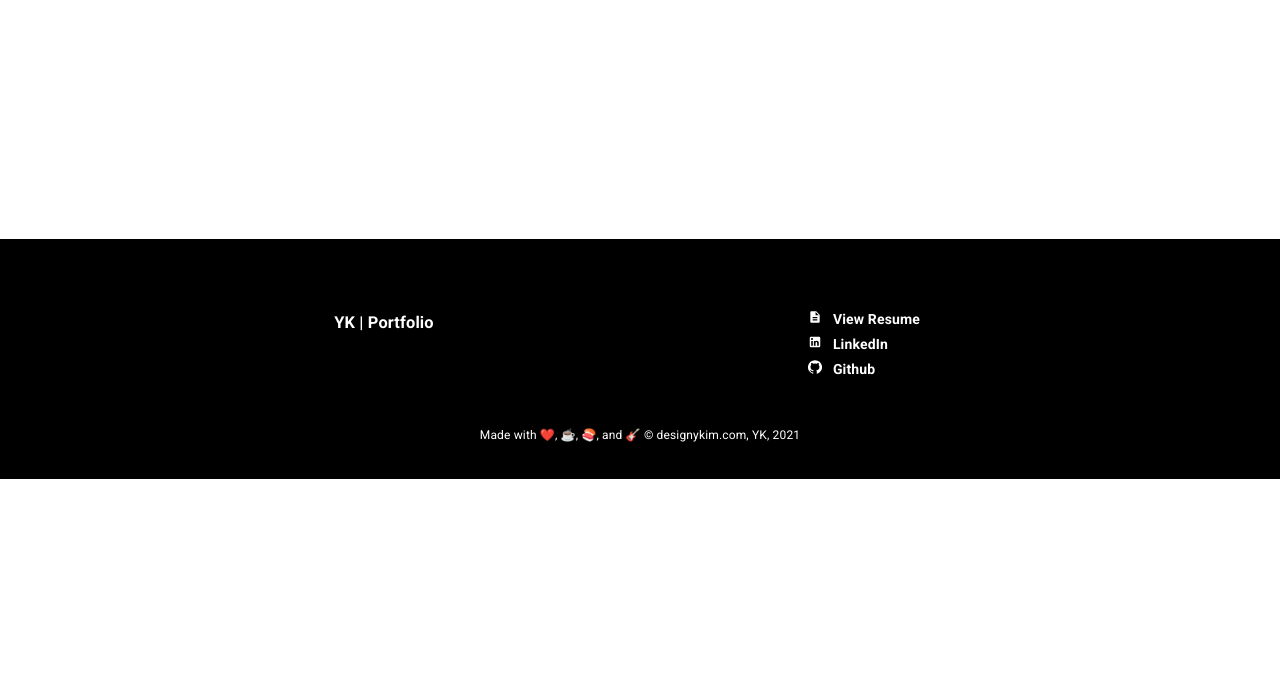
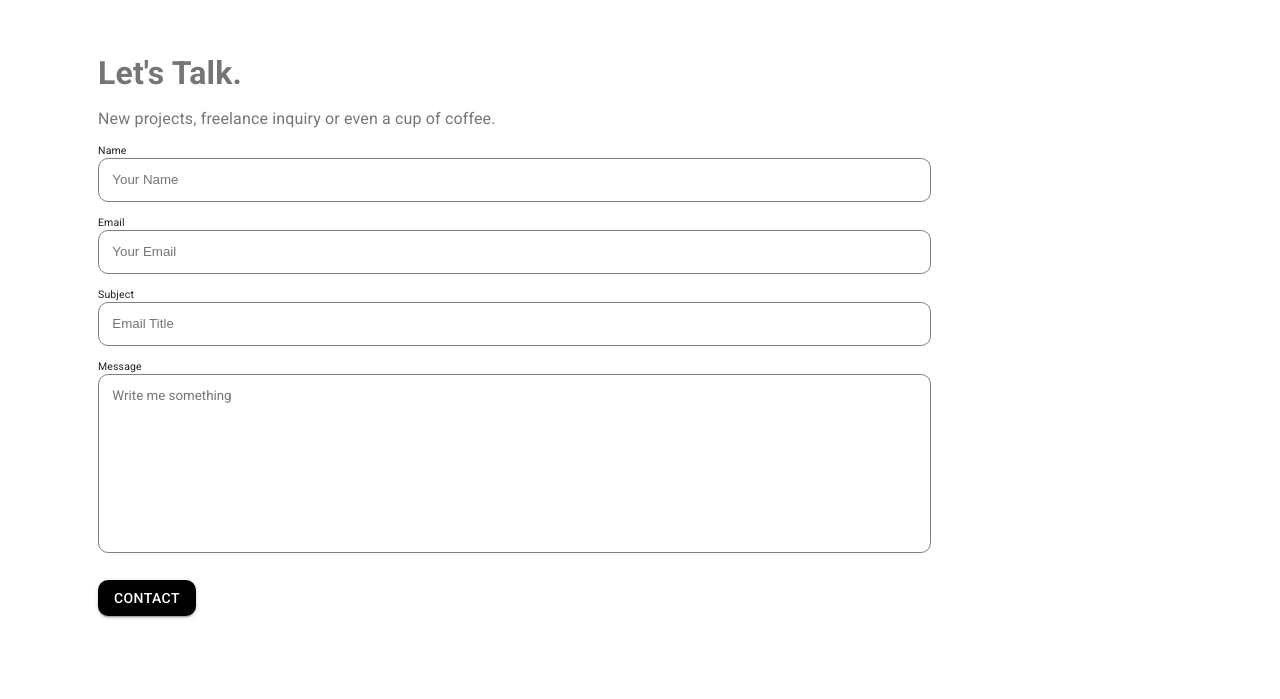
Before and after one commit to kys3923/portfolio-ver3-client, a Next.js app: page /contact in a window 1280 px wide. Before the commit this address had no page. Shown: the part 561-1260 px from the top of the page. Before the commit the page ends 1040 px from the top, so only its background shows below. Built offline with nearby package versions, Linux system fonts and the light colour scheme.

Commit message:
updated contact page

```diff
--- a/components/header.js
+++ b/components/header.js
@@ -56,7 +56,7 @@ const Header = (props) => {
         <li><Link href="/devworks" ><a onClick={closeSlide}>DEV</a></Link></li>
         <li><Link href="/designworks" ><a onClick={closeSlide}>DESIGN</a></Link></li>
         <li><Link href="/lab" ><a onClick={closeSlide}>LAB</a></Link></li>
-        <li><Link href="/" ><a onClick={closeSlide}>CONTACT</a></Link></li>
+        <li><Link href="/contact" ><a onClick={closeSlide}>CONTACT</a></Link></li>
       </ul>
       <div className="burger" onClick={navSlide}>
         <div className="line1"></div>
--- a/components/scrollTop.js
+++ b/components/scrollTop.js
@@ -1,4 +1,6 @@
 import React, { useEffect, useState } from "react";
+import { motion } from 'framer-motion'
+
 
 export default function ScrollToTop() {
   const [isVisible, setIsVisible] = useState(false);
@@ -28,9 +30,9 @@ export default function ScrollToTop() {
   return (
     <div className="scroll-to-top">
       {isVisible && (
-        <div onClick={scrollToTop}>
+        <motion.div whileHover={{ scale: 1.25, rotate: 360 }} whileTap={{ scale: 1 }} onClick={scrollToTop}>
           <p>Top</p>
-        </div>
+        </motion.div>
       )}
     </div>
   );
--- a/package.json
+++ b/package.json
@@ -14,6 +14,7 @@
     "@mui-treasury/components": "^1.10.1",
     "@mui-treasury/styles": "^1.13.1",
     "clsx": "^1.1.1",
+    "emailjs-com": "^2.6.4",
     "framer-motion": "^4.0.3",
     "next": "10.0.9",
     "next-mdx-remote": "^2.1.3",
--- /dev/null
+++ b/pages/contact.js
@@ -0,0 +1,145 @@
+import emailjs from 'emailjs-com'
+import Head from 'next/head'
+import { useState } from 'react'
+
+import {
+  TextField,
+  Grid,
+  Paper,
+  Button,
+  FormLabel
+} from '@material-ui/core'
+
+import { motion } from 'framer-motion'
+import { makeStyles } from '@material-ui/core/styles'
+import { SettingsSystemDaydreamOutlined } from '@material-ui/icons'
+
+const useStyles = makeStyles((theme) => ({
+  root: {
+    marginTop: '4vh',
+    flexGrow: 1,
+    padding: '3em'
+  },
+  title: {
+    padding: '6em',
+    paddingLeft: '4em',
+    display: 'flex',
+    flexDirection: 'row',
+    flexWrap: 'wrap',
+  },
+  titleText: {
+    fontSize: '10vw',
+    display: 'block',
+    letterSpacing: '-0.5vw',
+  },
+  form: {
+    width: '100%',
+    display: 'block'
+  },
+  formEntry: {
+    display: 'flex',
+    flexDirection: 'column',
+  },
+  field: {
+    marginTop: '1em',
+    marginBottom: '1em',
+  },
+  button: {
+    color: 'white',
+    backgroundColor: 'black',
+    marginTop: '1em',
+    borderRadius: '10px',
+  },
+  inputLabel: {
+    fontSize: '0.75em'
+  },
+  inputField1: {
+    padding: '1em',
+    marginBottom: '1em',
+    borderRadius: '10px',
+    border: '1px solid grey'
+  },
+  inputField2: {
+    overflow: 'hidden',
+    padding: '1em',
+    resize: 'none',
+    fontFamily: ['roboto', 'san-serif'],
+    marginBottom: '1em',
+    borderRadius: '10px',
+    border: '1px solid grey'
+  }
+}))
+
+const Contact = (props) => {
+
+  const[email, setEmail] = useState('')
+  const[name, setName] = useState('')
+  const[message, setMessage] = useState('')
+
+  const classes = useStyles()
+
+  function sendEmail(e) {
+    e.preventDefault()
+
+    emailjs.sendForm('service_yagd3un', 'template_g93o2eq', e.target, 'user_2tUoSJl6XCCwLYHLE5W5X')
+    .then((result) => {
+        console.log(result.text)
+    }, (error) => {
+        console.log(error.text)
+    })
+    e.target.reset()
+  }
+
+  return (
+    <div>
+      <Head>
+      <title>YK | Contact</title>
+        <link rel="icon" href="/img/favicon.ico" />
+        <link rel="preconnect" href="https://fonts.gstatic.com" />
+        <meta name="viewport" content="minimum-scale=1, initial-scale=1, width=device-width" />
+      </Head>
+
+      <div className={classes.root}>
+        <Grid container>
+          <motion.div
+            key="contactJS"
+            initial={{ opacity: 0 }}
+            animate={{ opacity: 1 }}
+            exit={{ opacity:0 }}
+          >
+            <Grid item xs={12}>
+              <Paper className={classes.title}  elevation={0}>
+                <h3 className={classes.titleText}>Contact.</h3>
+                <form className={classes.form} onSubmit={sendEmail} noValidate>
+                  <FormLabel className={classes.formTitle}>
+                    <h1>Let's Talk.</h1>
+                    <p>New projects, freelance inquiry or even a cup of coffee.</p>
+                  </FormLabel>
+                  <div className={classes.formEntry}>
+                    <label className={classes.inputLabel}>Name</label>
+                    <input className={classes.inputField1} type="text" name="name" placeholder="Your Name"/>
+                    <label className={classes.inputLabel}>Email</label>
+                    <input className={classes.inputField1} type="email" name="email" placeholder="Your Email" />
+                    <label className={classes.inputLabel}>Subject</label>
+                    <input className={classes.inputField1} type="text" name="subject" placeholder="Email Title"/>
+                    <label className={classes.inputLabel}>Message</label>
+                    <textarea className={classes.inputField2} name="message" rows="10" placeholder="Write me something"/>
+                  </div>
+                  <Button className={classes.button} variant="contained" type="submit">
+                    <motion.div
+                      whileHover={{ scale: 1.17 }}
+                      whileTap={{ scale: 1 }}
+                    >
+                      Contact
+                    </motion.div>
+                  </Button>
+                </form>
+              </Paper>
+            </Grid>
+          </motion.div>
+        </Grid>
+      </div>
+    </div>
+  );
+}
+export default Contact;
--- a/pages/designworks.js
+++ b/pages/designworks.js
@@ -92,7 +92,7 @@ export default function DesignWorks( { works }) {
               {works &&
                 works.map((work) => (
                   <Grid item className={classes.cardGrid} key={work.id} xs={12} sm={6}>
-                    <motion.div whileHover={{ scale: 1.1 }} whileTap={{ scale: 1}}>
+                    <motion.div whileHover={{ scale: 1.05 }} whileTap={{ scale: 1}}>
                       <Link href={`/design/${work.name}`}>
                         <a>
                           <Card className={classes.card}>
--- a/pages/devworks.js
+++ b/pages/devworks.js
@@ -90,7 +90,7 @@ export default function DevWorks( { works }) {
               {works &&
                 works.map((work) => (
                   <Grid item className={classes.cardGrid} key={work.id} xs={12} sm={6}>
-                    <motion.div whileHover={{ scale: 1.1 }} whileTap={{ scale: 1}}>
+                    <motion.div whileHover={{ scale: 1.05 }} whileTap={{ scale: 1}}>
                       <Link href={`/dev/${work.name}`}>
                         <a>
                           <Card className={classes.card}>
```
Also changed, not shown: 2 other files (tests, documents, lock files or other folders).
